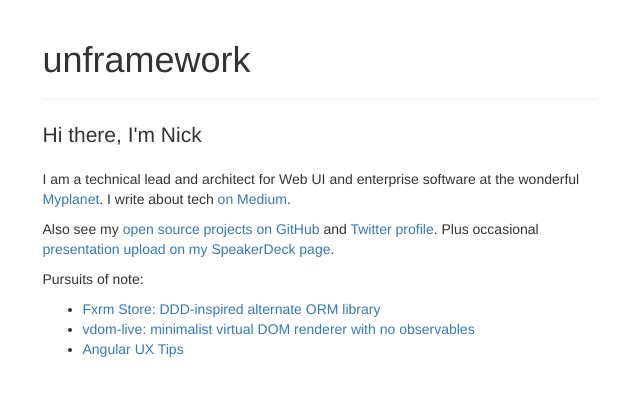
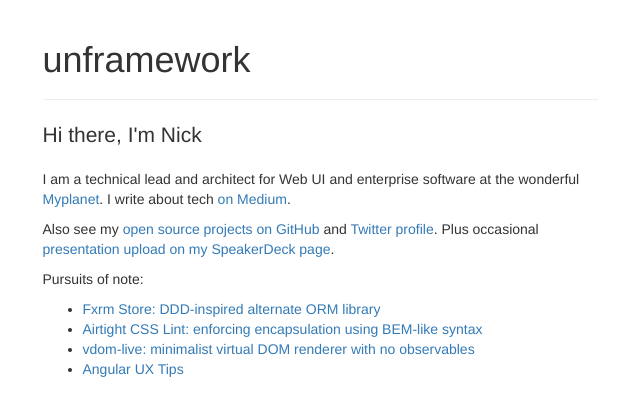
Before and after one commit to unframework/unframework-website, a Jekyll site: the page built from index.html, in a window 1280 px wide. Shown: the top 416 px of the page, without its empty margins (320-960 px from the left). Built offline with Jekyll 4.4.1, drawn with Linux system fonts in a browser that asks for light colours; Markdown is read by kramdown in place of the engine named in the settings; the list of posts is cut into pages by our own code.

Commit message:
Update index.html

```diff
--- a/index.html
+++ b/index.html
@@ -21,6 +21,7 @@ title: Personal website of Nick Matantsev
       <p>Pursuits of note:</p>
       <ul>
         <li><a href="https://github.com/fxrm/fxrm-store">Fxrm Store: DDD-inspired alternate ORM library</a></li>
+        <li><a href="https://github.com/unframework/airtight-css-lint">Airtight CSS Lint: enforcing encapsulation using BEM-like syntax</a></li>
         <li><a href="https://github.com/unframework/vdom-live">vdom-live: minimalist virtual DOM renderer with no observables</a></li>
         <li><a href="http://ng-ux.tips">Angular UX Tips</a></li>
       </ul>
```
